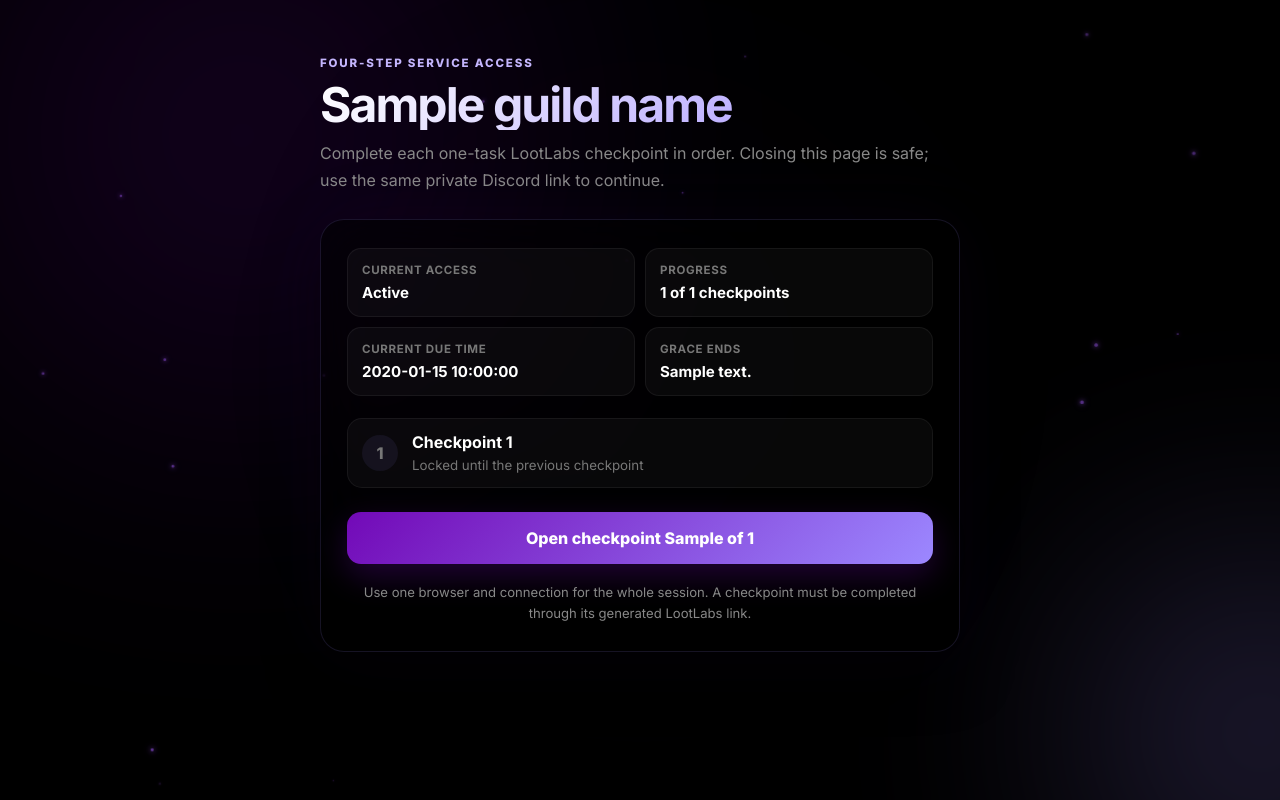
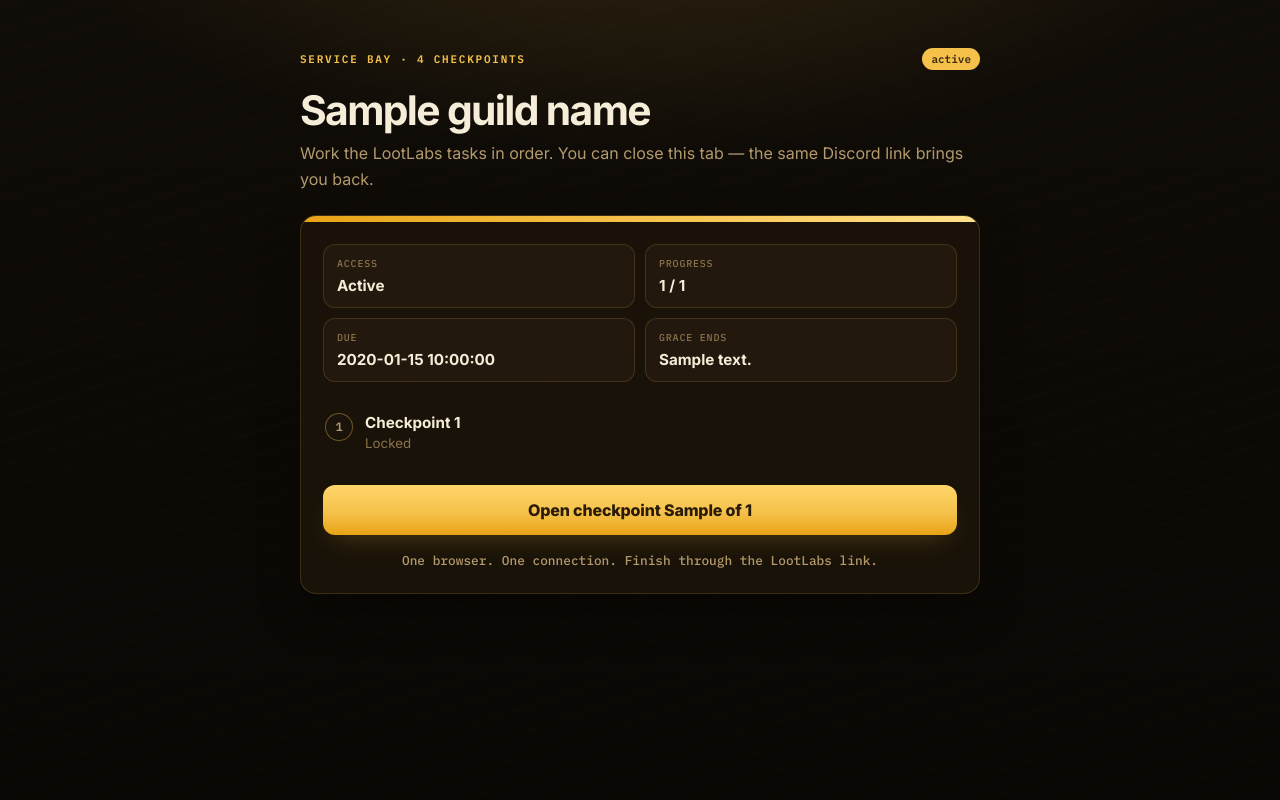
Before and after one commit to skkeletonn/website, a Flask app: template templates/guild-renewal.html in a window 1280 px wide. Run offline with Flask 3, Linux system fonts and the light colour scheme; the template is opened without the code that fills it: most values are stand-ins (such as "Sample title", 1, 10 or a date in 2020); some libraries are stand-ins or nearby versions.

Commit message:
Update guild-renewal.html

```diff
--- a/templates/guild-renewal.html
+++ b/templates/guild-renewal.html
@@ -7,316 +7,286 @@
   <title>Service renewal{% if guild_name %} · {{ guild_name }}{% endif %}</title>
   <link rel="icon" href="https://i.imgur.com/ePueN25.png" type="image/png">
   <style>
-    @import url('https://fonts.googleapis.com/css2?family=Inter:wght@400;500;600;700;800;900&display=swap');
-
-    * { margin: 0; padding: 0; box-sizing: border-box; }
+    @import url('https://fonts.googleapis.com/css2?family=IBM+Plex+Mono:wght@500;600&family=Inter:wght@400;500;600;700;800&display=swap');
 
     :root {
-      --accent-1: #7209b7;
-      --accent-2: #9c88ff;
-      --particle-color: #a45cff;
+      --bg: #100c07;
+      --bg-2: #17110a;
+      --surface: rgba(28, 20, 10, 0.86);
+      --surface-2: #22180d;
+      --text: #f6edd8;
+      --muted: #b39a6d;
+      --muted-2: #8a734c;
+      --line: rgba(245, 193, 74, 0.16);
+      --line-strong: rgba(245, 193, 74, 0.38);
+      --amber: #f5c14a;
+      --amber-2: #e8a317;
+      --amber-deep: #9a6a10;
+      --amber-glow: rgba(245, 193, 74, 0.28);
+      --good: #86efac;
+      --bad: #fb7185;
+      --radius: 16px;
+      --sans: 'Inter', system-ui, sans-serif;
+      --mono: 'IBM Plex Mono', ui-monospace, monospace;
     }
 
+    * { box-sizing: border-box; }
+    html, body { margin: 0; padding: 0; }
     body {
-      background: #000;
-      color: #fff;
-      font-family: 'Inter', sans-serif;
       min-height: 100vh;
-      overflow-x: hidden;
-      position: relative;
-    }
-
-    .bg-lights {
-      position: fixed;
-      inset: 0;
-      overflow: hidden;
-      z-index: 1;
-      pointer-events: none;
-    }
-
-    .light {
-      position: absolute;
-      border-radius: 50%;
-      filter: blur(150px);
-      opacity: 0.42;
-    }
-
-    .light-1 {
-      width: 620px; height: 620px;
-      background: radial-gradient(circle, var(--accent-1) 0%, transparent 70%);
-      top: -16%; left: -12%;
-      animation: drift1 18s ease-in-out infinite;
-    }
-
-    .light-2 {
-      width: 520px; height: 520px;
-      background: radial-gradient(circle, var(--accent-2) 0%, transparent 70%);
-      bottom: -18%; right: -12%;
-      animation: drift2 18s ease-in-out infinite;
-      animation-delay: -6s;
-    }
-
-    .light-3 {
-      width: 380px; height: 380px;
-      background: radial-gradient(circle, var(--accent-1) 0%, transparent 60%);
-      top: 46%; left: 50%;
-      transform: translate(-50%, -50%);
-      animation: drift3 22s ease-in-out infinite;
-      animation-delay: -3s;
-      opacity: 0.18;
-    }
-
-    @keyframes drift1 {
-      0%, 100% { transform: translate(0,0) scale(1); }
-      33% { transform: translate(90px,-50px) scale(1.08); }
-      66% { transform: translate(-50px,70px) scale(0.92); }
-    }
-    @keyframes drift2 {
-      0%, 100% { transform: translate(0,0) scale(1); }
-      33% { transform: translate(-70px,-60px) scale(1.12); }
-      66% { transform: translate(90px,50px) scale(0.88); }
-    }
-    @keyframes drift3 {
-      0%, 100% { transform: translate(-50%,-50%) scale(1); }
-      50% { transform: translate(-50%,-50%) scale(1.14); }
-    }
-
-    .particles {
-      position: fixed;
-      inset: 0;
-      z-index: 2;
-      pointer-events: none;
-    }
-
-    .particle {
-      position: absolute;
-      width: 3px; height: 3px;
-      background: var(--particle-color);
-      border-radius: 50%;
-      opacity: 0.6;
-      box-shadow: 0 0 10px var(--particle-color), 0 0 5px var(--particle-color);
-      animation: rise 25s linear infinite;
-    }
-
-    @keyframes rise {
-      0% { transform: translateY(100vh) translateX(0) scale(0); opacity: 0; }
-      5% { opacity: 0.6; transform: translateY(95vh) translateX(10px) scale(1); }
-      95% { opacity: 0.4; transform: translateY(5vh) translateX(50px) scale(0.8); }
-      100% { transform: translateY(-5vh) translateX(70px) scale(0); opacity: 0; }
+      color: var(--text);
+      font-family: var(--sans);
+      background:
+        radial-gradient(900px 420px at 50% -140px, rgba(245, 193, 74, 0.16), transparent 70%),
+        repeating-linear-gradient(
+          -18deg,
+          transparent,
+          transparent 22px,
+          rgba(245, 193, 74, 0.015) 22px,
+          rgba(245, 193, 74, 0.015) 23px
+        ),
+        linear-gradient(180deg, var(--bg) 0%, #0a0805 100%);
     }
 
     main {
-      position: relative;
-      z-index: 10;
-      width: min(640px, calc(100% - 32px));
+      width: min(680px, calc(100% - 32px));
       margin: 0 auto;
-      padding: 56px 0 72px;
-      animation: fadeUp 0.8s ease-out;
+      padding: 48px 0 72px;
+      animation: rise .7s cubic-bezier(.2,.7,.2,1);
+    }
+    @keyframes rise {
+      from { opacity: 0; transform: translateY(18px); }
+      to { opacity: 1; transform: none; }
     }
 
-    @keyframes fadeUp {
-      from { opacity: 0; transform: translateY(28px); }
-      to { opacity: 1; transform: translateY(0); }
+    .ticket {
+      display: flex;
+      align-items: center;
+      justify-content: space-between;
+      gap: 12px;
+      margin-bottom: 18px;
     }
-
     .eyebrow {
-      color: #c4b5fd;
-      font-size: .72rem;
-      font-weight: 800;
+      font-family: var(--mono);
+      font-size: 11px;
+      font-weight: 600;
       letter-spacing: .16em;
       text-transform: uppercase;
-      margin-bottom: 10px;
+      color: var(--amber);
+    }
+    .chip {
+      font-family: var(--mono);
+      font-size: 11px;
+      color: #3a2a10;
+      background: var(--amber);
+      padding: 4px 9px;
+      border-radius: 999px;
+      font-weight: 600;
     }
 
     h1 {
-      margin: 0 0 10px;
-      font-size: clamp(2rem, 7vw, 3rem);
-      line-height: 1.05;
+      margin: 0 0 8px;
+      font-size: clamp(1.85rem, 5vw, 2.55rem);
       letter-spacing: -.04em;
-      background: linear-gradient(135deg, #fff, var(--accent-2));
-      background-clip: text;
-      -webkit-background-clip: text;
-      -webkit-text-fill-color: transparent;
+      line-height: 1.08;
     }
-
     .lead {
-      margin: 0 0 26px;
-      color: #888;
-      font-size: 1rem;
+      margin: 0 0 22px;
+      color: var(--muted);
       line-height: 1.65;
+      max-width: 42rem;
     }
 
     .card {
-      background: rgba(0,0,0,0.55);
-      backdrop-filter: blur(30px);
-      -webkit-backdrop-filter: blur(30px);
-      border: 1px solid rgba(156,136,255,0.14);
-      border-radius: 24px;
-      padding: 28px 26px;
-      box-shadow: 0 25px 50px rgba(0,0,0,.5), 0 0 80px rgba(114,9,183,.07);
+      background: var(--surface);
+      border: 1px solid var(--line);
+      border-radius: var(--radius);
+      box-shadow: 0 1px 0 rgba(255,255,255,.04) inset, 0 18px 40px rgba(0,0,0,.35);
+      overflow: hidden;
     }
+    .card-bar {
+      height: 6px;
+      background: linear-gradient(90deg, var(--amber-2), var(--amber), #ffe08a);
+    }
+    .card-body { padding: 22px; }
 
     .alert {
-      margin-bottom: 16px;
-      border-radius: 14px;
-      padding: 14px 16px;
+      margin-bottom: 14px;
+      border-radius: 12px;
+      padding: 12px 14px;
       line-height: 1.5;
       font-size: .94rem;
     }
     .alert.error {
       color: #fecdd3;
-      background: rgba(239, 68, 68, .10);
-      border: 1px solid rgba(239, 68, 68, .28);
+      background: rgba(251, 113, 133, .08);
+      border: 1px solid rgba(251, 113, 133, .28);
     }
     .alert.notice {
-      color: #bbf7d0;
-      background: rgba(16, 185, 129, .10);
-      border: 1px solid rgba(16, 185, 129, .28);
+      color: #d9f99d;
+      background: rgba(132, 204, 22, .08);
+      border: 1px solid rgba(163, 230, 53, .22);
     }
 
     .summary {
       display: grid;
       grid-template-columns: repeat(2, minmax(0, 1fr));
       gap: 10px;
-      margin-bottom: 22px;
+      margin-bottom: 20px;
     }
     .summary > div {
-      background: rgba(255,255,255,0.03);
-      border: 1px solid rgba(255,255,255,0.06);
-      border-radius: 14px;
-      padding: 14px;
+      background: var(--surface-2);
+      border: 1px solid var(--line);
+      border-radius: 12px;
+      padding: 12px 13px;
     }
     .summary span {
       display: block;
-      color: #777;
-      font-size: .72rem;
-      font-weight: 700;
-      letter-spacing: .06em;
+      font-family: var(--mono);
+      color: var(--muted-2);
+      font-size: 10px;
+      letter-spacing: .08em;
       text-transform: uppercase;
       margin-bottom: 5px;
     }
     .summary strong {
-      font-size: .94rem;
+      font-size: .95rem;
+      font-weight: 650;
       overflow-wrap: anywhere;
     }
 
-    .steps {
+    .rail {
+      list-style: none;
+      margin: 0 0 22px;
+      padding: 0;
       display: grid;
-      gap: 10px;
-      margin: 4px 0 24px;
-      padding: 0;
-      list-style: none;
+      gap: 0;
     }
     .step {
-      display: flex;
-      align-items: center;
-      gap: 14px;
-      border: 1px solid rgba(255,255,255,0.06);
-      background: rgba(255,255,255,0.03);
-      border-radius: 15px;
-      padding: 13px 14px;
+      display: grid;
+      grid-template-columns: 28px 1fr;
+      gap: 12px;
+      padding: 11px 2px;
+      position: relative;
     }
-    .step .number {
+    .step + .step::before {
+      content: "";
+      position: absolute;
+      left: 13px;
+      top: -2px;
+      width: 2px;
+      height: 14px;
+      background: var(--line-strong);
+    }
+    .dot {
+      width: 28px;
+      height: 28px;
+      border-radius: 50%;
       display: grid;
       place-items: center;
-      flex: 0 0 36px;
-      height: 36px;
-      border-radius: 50%;
-      background: rgba(156,136,255,0.08);
-      color: #777;
-      font-weight: 800;
+      font-family: var(--mono);
+      font-size: 12px;
+      font-weight: 600;
+      color: var(--muted);
+      background: #1a130b;
+      border: 1px solid var(--line-strong);
     }
-    .step .copy { min-width: 0; }
-    .step .copy strong { display: block; margin-bottom: 2px; }
-    .step .copy small { color: #777; }
-    .step.done { border-color: rgba(16, 185, 129, .35); }
-    .step.done .number { color: #062d1d; background: #10b981; }
-    .step.current {
-      border-color: rgba(156, 136, 255, .7);
-      box-shadow: 0 0 0 3px rgba(114, 9, 183, .12);
+    .step .copy strong { display: block; font-size: .95rem; }
+    .step .copy small { color: var(--muted-2); }
+    .step.done .dot {
+      background: #14532d;
+      border-color: #4ade80;
+      color: var(--good);
     }
-    .step.current .number {
-      color: white;
-      background: linear-gradient(135deg, var(--accent-1), var(--accent-2));
+    .step.current .dot {
+      background: var(--amber);
+      border-color: var(--amber);
+      color: #2a1c06;
+      box-shadow: 0 0 0 4px var(--amber-glow);
     }
+    .step.current .copy strong { color: var(--amber); }
 
     .button {
       display: inline-flex;
       align-items: center;
       justify-content: center;
       width: 100%;
-      min-height: 52px;
-      padding: 0 22px;
-      border-radius: 14px;
-      color: white;
-      background: linear-gradient(135deg, var(--accent-1), var(--accent-2));
+      min-height: 50px;
+      border-radius: 12px;
+      background: linear-gradient(180deg, #ffd56a 0%, var(--amber) 55%, var(--amber-2) 100%);
+      color: #2a1c06;
       text-decoration: none;
       font-weight: 800;
-      box-shadow: 0 12px 32px rgba(114, 9, 183, .28);
-      transition: transform .2s ease, filter .2s ease;
+      letter-spacing: -.01em;
+      box-shadow: 0 12px 28px -12px var(--amber-glow);
     }
-    .button:hover { filter: brightness(1.08); transform: translateY(-1px); }
+    .button:hover { filter: brightness(1.05); }
 
-    .complete { text-align: center; padding: 12px 4px 4px; }
-    .complete .icon {
+    .complete { text-align: center; padding: 10px 4px 2px; }
+    .stamp {
+      width: 58px; height: 58px;
+      margin: 0 auto 14px;
+      border-radius: 50%;
       display: grid;
       place-items: center;
-      width: 64px;
-      height: 64px;
-      margin: 0 auto 16px;
-      border-radius: 50%;
-      color: #062d1d;
-      background: #10b981;
-      font-size: 1.9rem;
-      font-weight: 900;
+      background: #14532d;
+      color: var(--good);
+      font-size: 1.6rem;
+      font-weight: 800;
     }
-    .complete h2 { margin: 0 0 8px; font-size: 1.55rem; }
-    .complete p, .fineprint { color: #888; line-height: 1.55; }
-    .fineprint { margin: 18px 0 0; font-size: .82rem; text-align: center; }
+    .complete h2 { margin: 0 0 8px; font-size: 1.45rem; }
+    .complete p, .fineprint { color: var(--muted); line-height: 1.55; }
+    .fineprint {
+      margin: 16px 0 0;
+      font-size: .8rem;
+      text-align: center;
+      font-family: var(--mono);
+    }
 
-    .expired { text-align: center; padding: 28px 8px; }
+    .expired { text-align: center; padding: 28px 8px 8px; }
     .expired h1 { font-size: 2rem; }
 
     @media (max-width: 560px) {
       main { padding-top: 28px; }
-      .card { padding: 20px 16px; border-radius: 20px; }
+      .card-body { padding: 16px; }
       .summary { grid-template-columns: 1fr; }
     }
   </style>
 </head>
 <body>
-  <div class="bg-lights">
-    <div class="light light-1"></div>
-    <div class="light light-2"></div>
-    <div class="light light-3"></div>
-  </div>
-  <div class="particles" id="particles"></div>
-
 <main>
   {% if expired %}
-      <section class="card expired">
-        <div class="eyebrow">Private renewal session</div>
+    <section class="card">
+      <div class="card-bar"></div>
+      <div class="card-body expired">
+        <div class="eyebrow">Private session</div>
         <h1>Session expired</h1>
-        <p class="lead">Return to Discord, run <strong>/ks setup</strong>, open <strong>Service Renewal</strong>, and create a new session.</p>
+        <p class="lead">Back in Discord, run <strong>/ks setup</strong>, open <strong>Service Renewal</strong>, and start a new session.</p>
         {% if error %}<div class="alert error">{{ error }}</div>{% endif %}
+      </div>
     </section>
   {% else %}
-      <div class="eyebrow">Four-step service access</div>
+    <div class="ticket">
+      <div class="eyebrow">Service bay · 4 checkpoints</div>
+      <div class="chip">{{ access_state }}</div>
+    </div>
     <h1>{{ guild_name }}</h1>
-      <p class="lead">Complete each one-task LootLabs checkpoint in order. Closing this page is safe; use the same private Discord link to continue.</p>
+    <p class="lead">Work the LootLabs tasks in order. You can close this tab — the same Discord link brings you back.</p>
 
     {% if error %}<div class="alert error"><strong>Checkpoint not recorded.</strong><br>{{ error }}</div>{% endif %}
     {% if notice %}<div class="alert notice">{{ notice }}</div>{% endif %}
 
     <section class="card">
+      <div class="card-bar"></div>
+      <div class="card-body">
         <div class="summary">
-          <div><span>Current access</span><strong>{{ access_state|capitalize }}</strong></div>
-          <div><span>Progress</span><strong>{{ completed_steps|length }} of {{ checkpoint_count }} checkpoints</strong></div>
-          <div><span>Current due time</span><strong>{{ due_text }}</strong></div>
+          <div><span>Access</span><strong>{{ access_state|capitalize }}</strong></div>
+          <div><span>Progress</span><strong>{{ completed_steps|length }} / {{ checkpoint_count }}</strong></div>
+          <div><span>Due</span><strong>{{ due_text }}</strong></div>
           <div><span>Grace ends</span><strong>{{ grace_text }}</strong></div>
         </div>
 
-        <ol class="steps" aria-label="Renewal checkpoints">
+        <ol class="rail" aria-label="Renewal checkpoints">
           {% for number in range(1, checkpoint_count + 1) %}
             {% if number in completed_steps %}
               {% set step_class = 'done' %}
@@ -326,10 +296,10 @@
               {% set step_class = '' %}
             {% endif %}
             <li class="step {{ step_class }}">
-              <span class="number">{% if number in completed_steps %}✓{% else %}{{ number }}{% endif %}</span>
+              <span class="dot">{% if number in completed_steps %}✓{% else %}{{ number }}{% endif %}</span>
               <span class="copy">
                 <strong>Checkpoint {{ number }}</strong>
-                <small>{% if number in completed_steps %}Completed{% elif number == current_step and not session_completed %}Ready now{% else %}Locked until the previous checkpoint{% endif %}</small>
+                <small>{% if number in completed_steps %}Cleared{% elif number == current_step and not session_completed %}Ready now{% else %}Locked{% endif %}</small>
               </span>
             </li>
           {% endfor %}
@@ -337,34 +307,17 @@
 
         {% if session_completed %}
           <div class="complete">
-            <div class="icon">✓</div>
-            <h2>Service access renewed</h2>
-            <p>The next due time is <strong>{{ due_text }}</strong>. Existing customer keys can be used again immediately.</p>
+            <div class="stamp">✓</div>
+            <h2>Service renewed</h2>
+            <p>Next due time is <strong>{{ due_text }}</strong>. Existing keys work again immediately.</p>
           </div>
         {% else %}
           <a class="button" href="/ks/renew/{{ session_token }}/checkpoint">Open checkpoint {{ current_step }} of {{ checkpoint_count }}</a>
-          <p class="fineprint">Use one browser and connection for the whole session. A checkpoint must be completed through its generated LootLabs link.</p>
+          <p class="fineprint">One browser. One connection. Finish through the LootLabs link.</p>
         {% endif %}
+      </div>
     </section>
   {% endif %}
 </main>
-
-  <script>
-    (function () {
-      var c = document.getElementById('particles');
-      if (!c) return;
-      for (var i = 0; i < 22; i++) {
-        var p = document.createElement('div');
-        p.className = 'particle';
-        p.style.left = Math.random() * 100 + '%';
-        p.style.animationDelay = -(Math.random() * 25) + 's';
-        p.style.animationDuration = (18 + Math.random() * 12) + 's';
-        var s = 2 + Math.random() * 2;
-        p.style.width = s + 'px';
-        p.style.height = s + 'px';
-        c.appendChild(p);
-      }
-    })();
-  </script>
 </body>
 </html>
```
Lines whose indentation alone changed are shown as unchanged.
